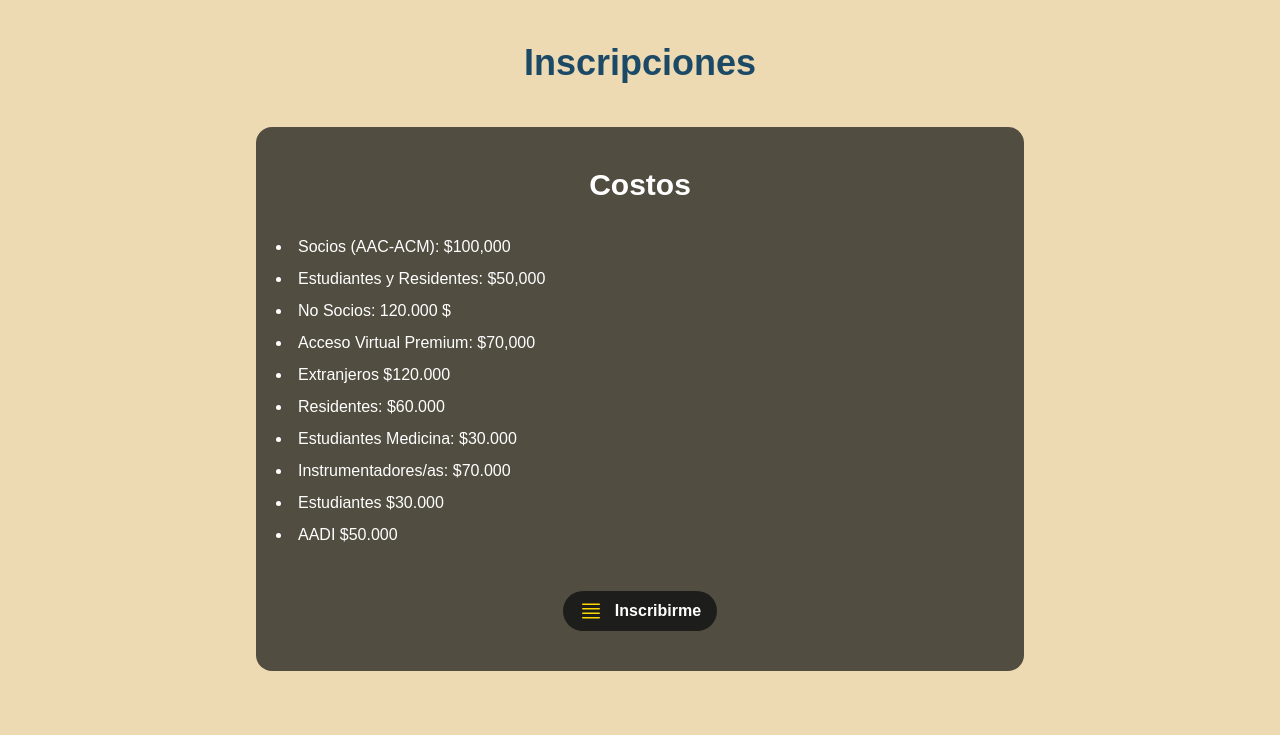
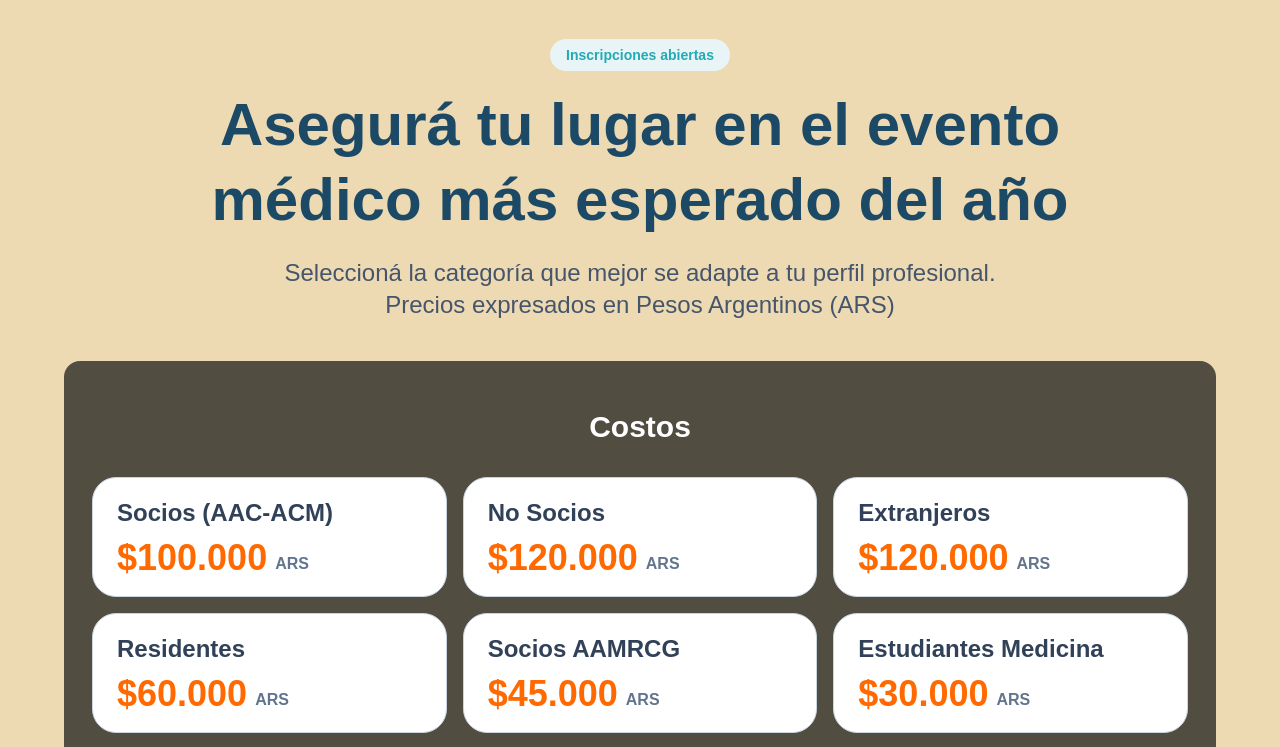
Before and after one commit to danidev-100/jornadas_de_cirugia, a React (Vite) app: page / in a window 1280 px wide. Shown: the part 6780-7527 px from the top of the page. Built offline with nearby package versions, Linux system fonts and the light colour scheme; a web font is replaced by a local one.

Commit message:
Update price tiers

```diff
--- /dev/null
+++ b/src/component/PriceTier.jsx
@@ -0,0 +1,28 @@
+function formatPrice(price) {
+  const numericPrice =
+    typeof price === "number"
+      ? price
+      : Number(String(price).replace(/[^\d.-]/g, ""));
+
+  if (Number.isNaN(numericPrice)) {
+    return `$${price}`;
+  }
+
+  return `$${new Intl.NumberFormat("es-AR").format(numericPrice)}`;
+}
+
+function PriceTier({ label, price }) {
+  return (
+    <div className="rounded-3xl border border-slate-300 bg-white px-6 py-5 min-h-[120px] flex flex-col justify-between items-start text-left">
+      <p className="text-slate-700 text-2xl font-semibold leading-tight">{label}</p>
+      <div className="flex items-end gap-2">
+        <span className="text-4xl font-black text-orange-500 leading-none">
+          {formatPrice(price)}
+        </span>
+        <span className="text-slate-500 text-base font-semibold">ARS</span>
+      </div>
+    </div>
+  );
+}
+
+export default PriceTier;
--- a/src/component/RegistrationCost.jsx
+++ b/src/component/RegistrationCost.jsx
@@ -1,29 +1,40 @@
+import PriceTier from "./PriceTier";
+
+const registrationPrices = [
+  { label: "Socios (AAC-ACM)", price: 100000 },
+  { label: "No Socios", price: 120000 },
+  { label: "Extranjeros", price: 120000 },
+  { label: "Residentes", price: 60000 },
+  { label: "Socios AAMRCG", price: 45000 },
+  { label: "Estudiantes Medicina", price: 30000 },
+  { label: "Instrumentadores/as", price: 70000 },
+  { label: "AADI", price: 50000 },
+  { label: "Estudiantes", price: 30000 },
+];
+
 function RegistrationCost() {
   return (
-    <div id="inscripciones" className=" my-1 p-1 m-1">
-      <div className="p-6">
-        <h2 className="text-center text-4xl text-deep-blue font-bold py-5">
-          Inscripciones
+    <section id="inscripciones" className="my-1 p-1 m-1 scroll-mt-36">
+      <div className="max-w-5xl mx-auto px-4 py-10 text-center">
+        <p className="inline-flex rounded-full bg-cloud text-lagoon font-bold text-sm px-4 py-1.5">
+          Inscripciones abiertas
+        </p>
+        <h2 className="text-deep-blue font-extrabold text-4xl md:text-6xl leading-tight mt-4">
+          Asegurá tu lugar en el evento médico más esperado del año
         </h2>
+        <p className="text-slate-600 text-xl md:text-2xl mt-5">
+          Seleccioná la categoría que mejor se adapte a tu perfil profesional. <br />
+          Precios expresados en Pesos Argentinos (ARS)
+        </p>
       </div>
 
-      <article className="bg-chocolate rounded-2xl max-w-3xl mx-auto p-2  ">
-        <h3 className="text-white text-3xl font-bold m-3 text-center p-5">
-          Costos
-        </h3>
-        <ul className=" m-3 text-white text-1xl  space-y-2 list-disc list-inside">
-          <li>Socios (AAC-ACM): $100,000</li>
-          <li>Estudiantes y Residentes: $50,000</li>
-          <li>No Socios: 120.000 $</li>
-          <li>Acceso Virtual Premium: $70,000</li>
-          <li>Extranjeros $120.000 </li>
-          <li>Residentes: $60.000 </li>
-          <li>Estudiantes Medicina: $30.000 </li>
-          <li>Instrumentadores/as: $70.000 </li>
-          <li>Estudiantes $30.000</li>
-          <li>AADI $50.000 </li>
-
-        </ul>
+      <article className="bg-chocolate rounded-2xl max-w-6xl mx-auto p-4">
+        <h3 className="text-white text-3xl font-bold m-3 text-center p-5">Costos</h3>
+        <div className="m-3 grid grid-cols-3 gap-4">
+          {registrationPrices.map(({ label, price }) => (
+            <PriceTier key={label} label={label} price={price} />
+          ))}
+        </div>
         <button className="justify-center flex w-full p-8">
           <div className="flex justify-center items-center space-x-3 bg-ink rounded-full px-4 py-2 hover:bg-lagoon-dark transition cursor-pointer">
             <svg
@@ -45,7 +56,7 @@ function RegistrationCost() {
           </div>
         </button>
       </article>
-    </div>
+    </section>
   );
 }
 
```
Also changed, not shown: src/component/Registration.jsx (line endings or trailing spaces).
